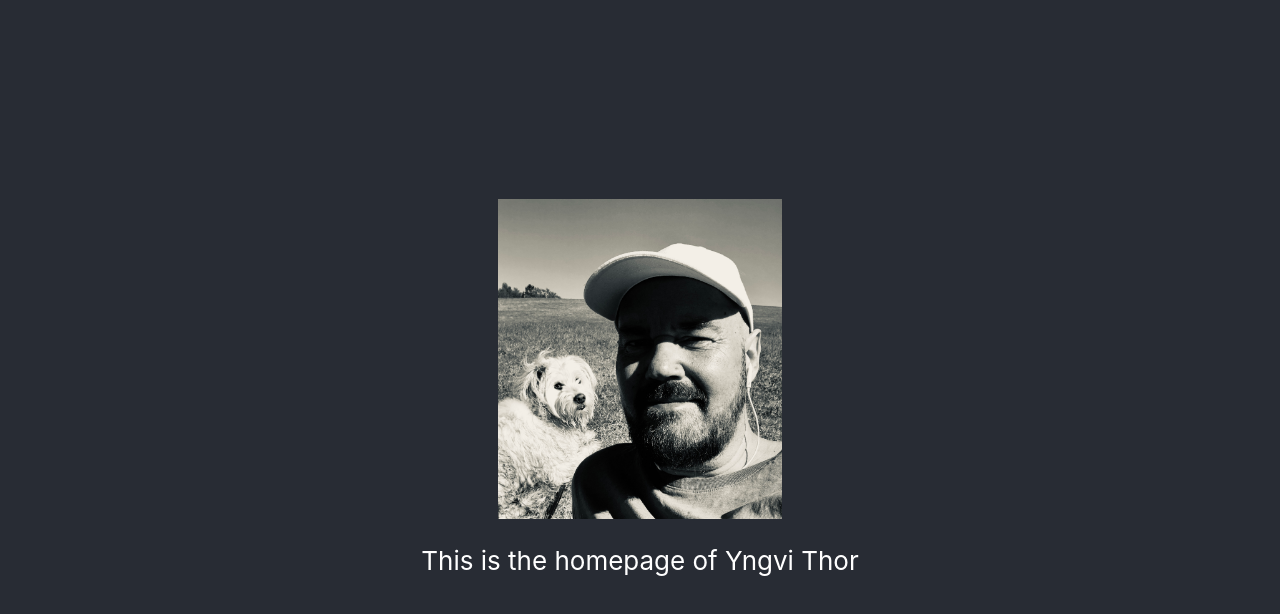
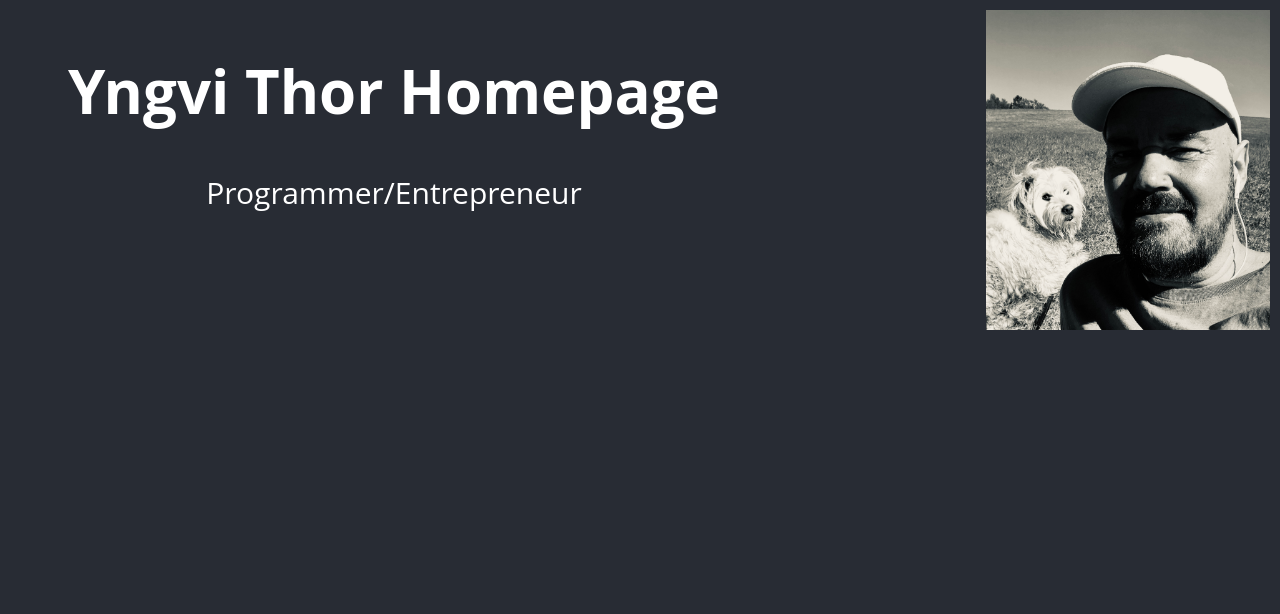
Before and after one commit to YngviThor/yngvithor, a React (Create React App) app: page / in a window 1280 px wide. Shown: the top 614 px of the page. Built offline with nearby package versions, Linux system fonts and the light colour scheme.

Commit message:
added pics

```diff
--- a/src/App.css
+++ b/src/App.css
@@ -1,5 +1,23 @@
 .App {
   text-align: center;
+}
+
+.cvPic {
+  background-color: #282c34;
+  float: right;
+  padding: 10px;
+
+}
+
+.cvHeader {
+  width: 60%;
+  float: left;
+  padding: 10px;
+  color: white;
+  font-size: 30px;
+  font-family: "Open Sans", "PT Sans", Calibri, Tahoma, sans-serif;
+  justify-content: center;
+
 }
 
 .App-logo {
@@ -11,6 +29,12 @@
   .App-logo {
    /*  animation: App-logo-spin infinite 20s linear; */
   }
+}
+
+.App-body {
+
+  background-color: #282c34;
+
 }
 
 .App-header {
--- a/src/App.js
+++ b/src/App.js
@@ -4,15 +4,36 @@ import './App.css';
 
 function App() {
   return (
+
+   <body>
     <div className="App">
+
+     <div className="cvHeader">
+       <h1>Yngvi Thor Homepage</h1> <p></p>
+
+       Programmer/Entrepreneur
+
+     </div>
+
+     <div className="cvPic">
+
+       <img src={YngviPic} className="App-logo" alt="logo" />
+     </div>
+
+
+
       <header className="App-header">
-        <img src={YngviPic} className="App-logo" alt="logo" />
+
         <p>
-          This is the homepage of Yngvi Thor
+
         </p>
 
       </header>
     </div>
+    </body>
+
+
+
   );
 }
 
--- a/src/index.css
+++ b/src/index.css
@@ -5,6 +5,9 @@ body {
     sans-serif;
   -webkit-font-smoothing: antialiased;
   -moz-osx-font-smoothing: grayscale;
+
+  background-color: #282c34;
+
 }
 
 code {
```
